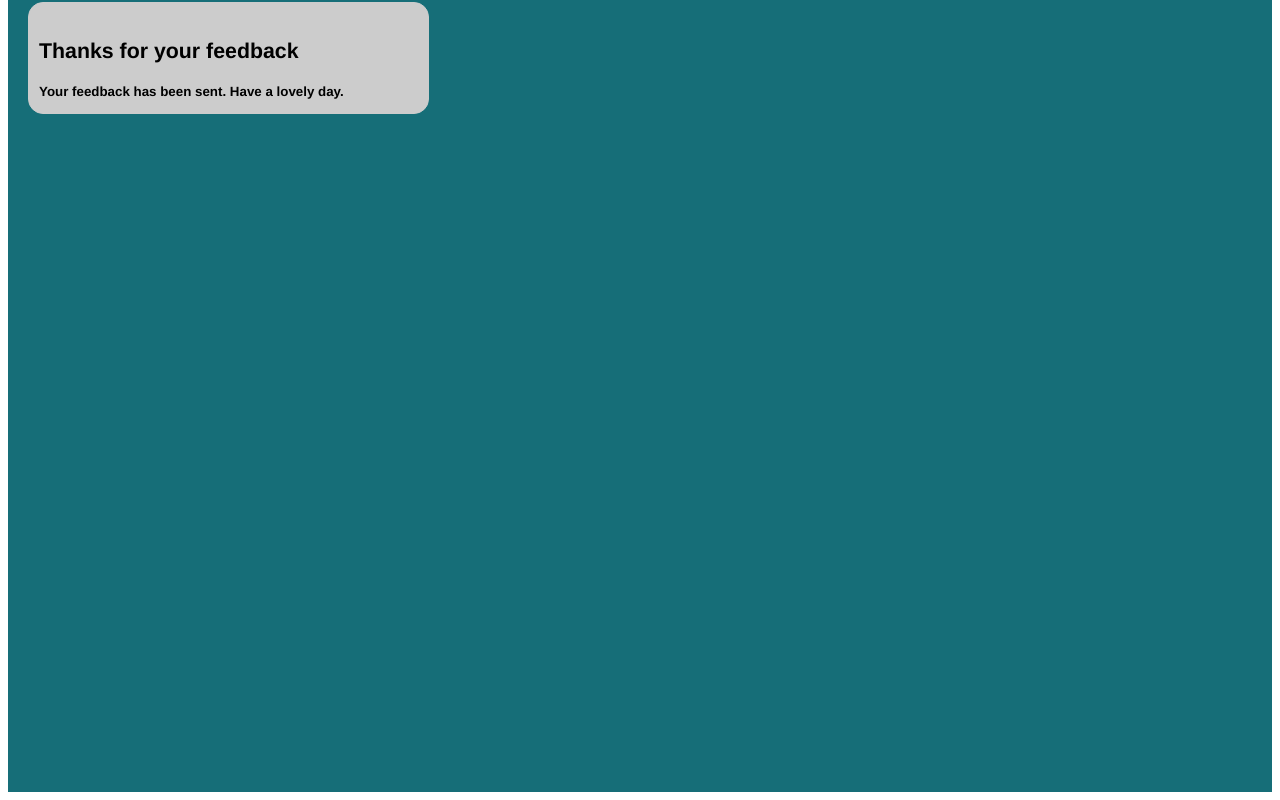
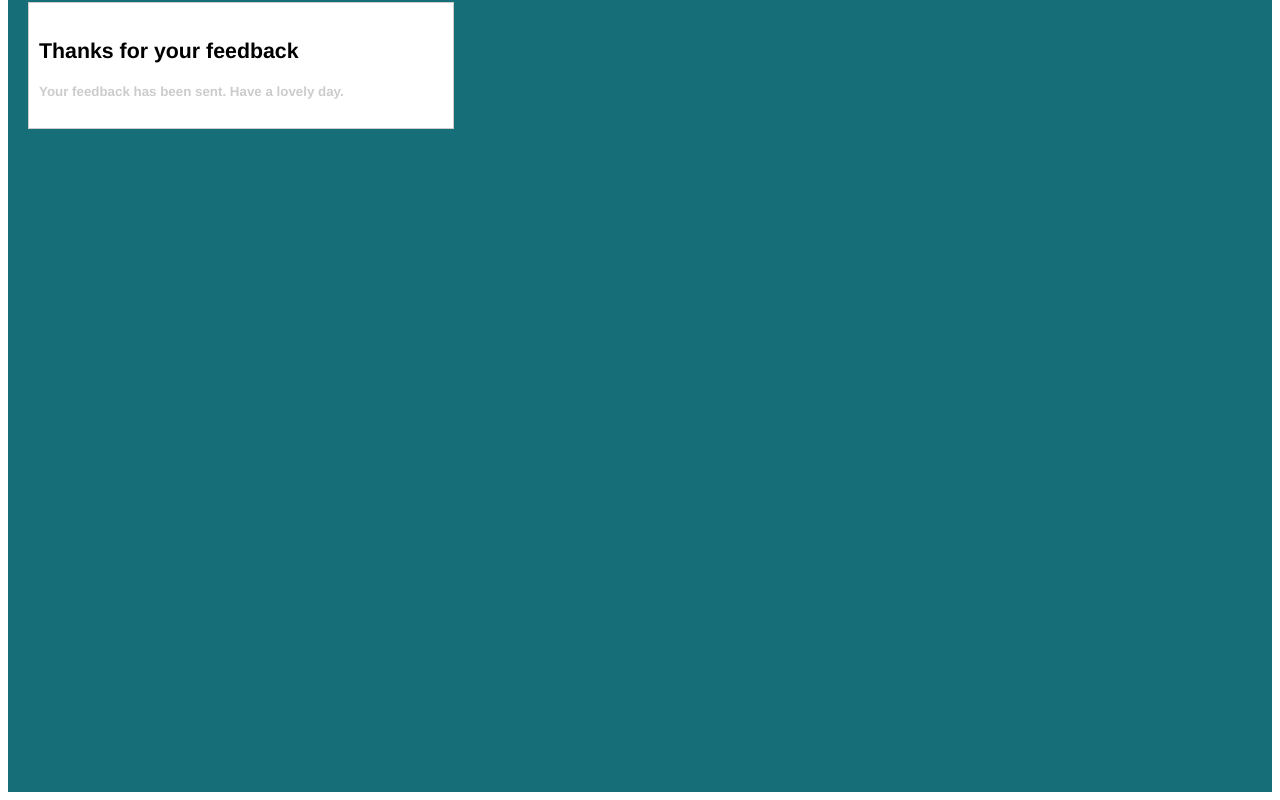
Before and after one commit to dado1996/technical-test-ptc, a Next.js app: page /questions/1 in a window 1280 px wide. Both pictures are taken after typing "Sample" into the empty fields and a click on the button "Send". Shown: the part 16-816 px from the top of the page. Built offline with nearby package versions, Linux system fonts and the light colour scheme.

Commit message:
change thank you message

```diff
--- a/src/components/Questions/Questions.jsx
+++ b/src/components/Questions/Questions.jsx
@@ -52,13 +52,6 @@ const QuestionsComponent = ({ score }) => {
     setButton(false);
   }, [slidersValue]);
 
-  const handleSent = () => {
-    setSent(true);
-    setTimeout(() => {
-      router.push("/");
-    }, 4000);
-  };
-
   const handleChange = (event, i) => {
     let tmp = [...comments];
     tmp[i] = event.target.value;
@@ -75,6 +68,9 @@ const QuestionsComponent = ({ score }) => {
 
   const saveAnswers = async () => {
     setSent(true);
+    setTimeout(() => {
+      router.push("/");
+    }, 4000);
   };
 
   return (
@@ -89,17 +85,18 @@ const QuestionsComponent = ({ score }) => {
       <Stack direction="column" gap={10} mt={10} ml={20} width="30%">
         {sent ? (
           <Box
-            bg="#ccc"
+            bg="white"
             width="100%"
-            height="80px"
             p="15px 10px"
             border="1px solid #ccc"
-            borderRadius={15}
+            pr="35px"
+            pl={10}
+            mb={10}
           >
             <Text fontSize="16pt" fontWeight={600} color="black" mb={20}>
               Thanks for your feedback
             </Text>
-            <Text color="black" fontSize="10pt">
+            <Text color="#ccc" fontSize="10pt">
               Your feedback has been sent. Have a lovely day.
             </Text>
           </Box>
```
